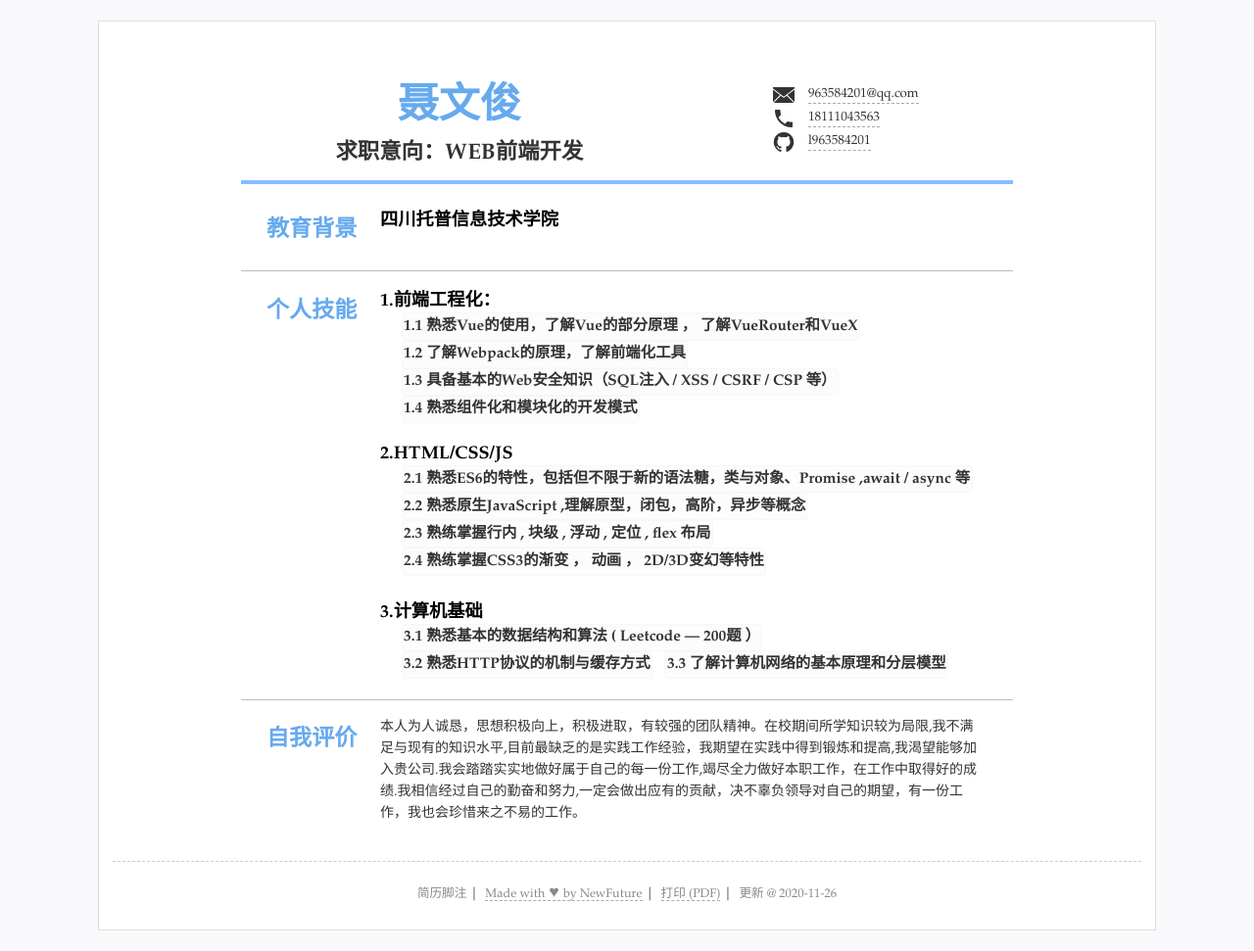
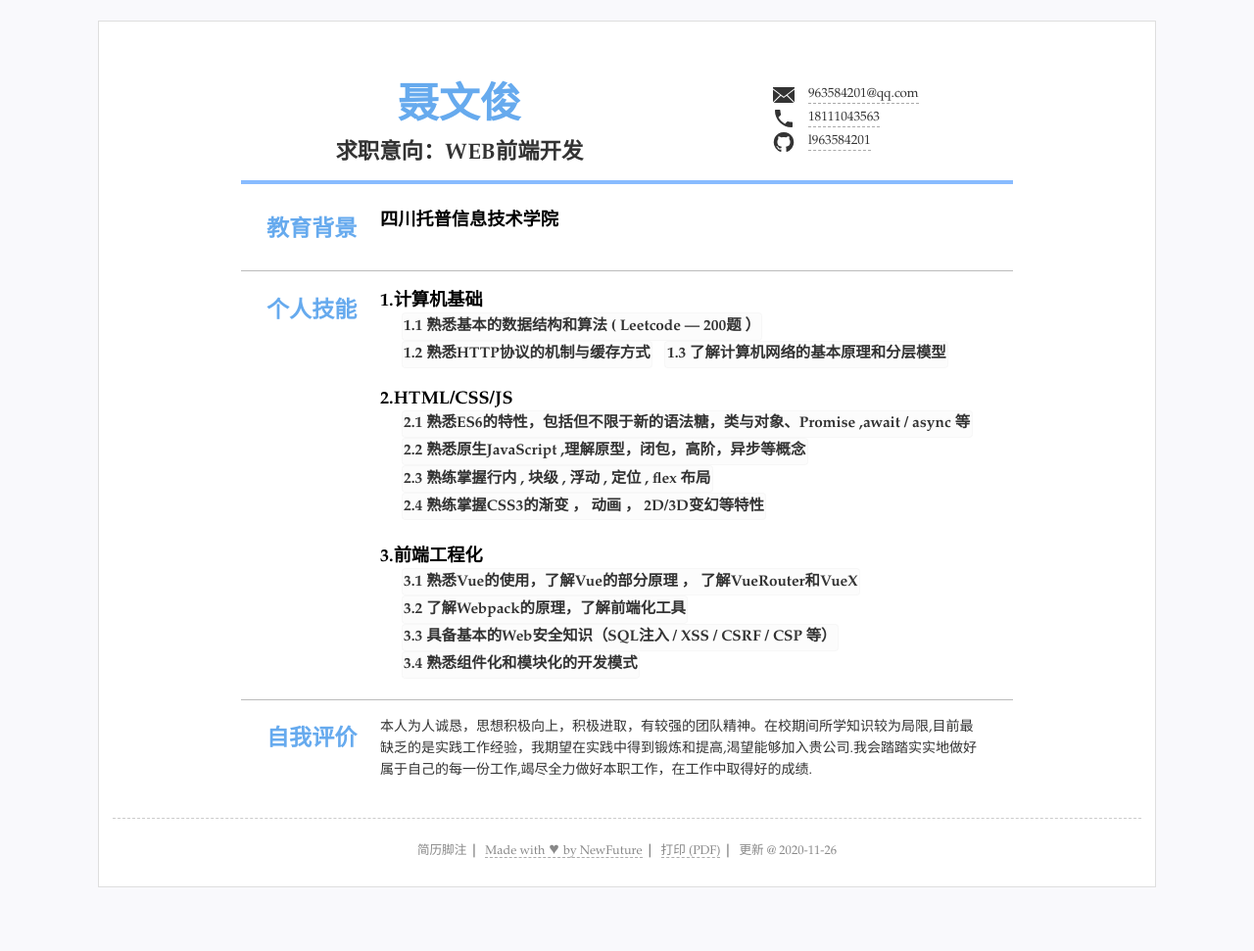
Before and after one commit to l963584201/CV, a Jekyll site: the page built from index.html, in a window 1280 px wide. Shown: the whole page at 98% size. Built offline with Jekyll 4.4.1, drawn with Linux system fonts in a browser that asks for light colours; after the commit the page ends 927 px from its top, so only the background shows below that.

Commit message:
Update resume.yml

```diff
--- a/_data/resume.yml
+++ b/_data/resume.yml
@@ -38,23 +38,23 @@ main: #简历主要内容，
 - type: skills
   name: "个人技能"
   content:
-  - title: 1.前端工程化：
+  - title: 1.计算机基础
     items: #itmems 可以小块的方式显示
-    - 1.1 熟悉Vue的使⽤，了解Vue的部分原理 ， 了解VueRouter和VueX
-    - 1.2 了解Webpack的原理，了解前端化⼯具
-    - 1.3 具备基本的Web安全知识（SQL注⼊ / XSS / CSRF / CSP 等）
-    - 1.4 熟悉组件化和模块化的开发模式
+    - 1.1 熟悉基本的数据结构和算法 ( Leetcode — 200题 ）
+    - 1.2 熟悉HTTP协议的机制与缓存⽅式
+    - 1.3 了解计算机⽹络的基本原理和分层模型
   - title: 2.HTML/CSS/JS
     items: #itmems 可以小块的方式显示
     - 2.1 熟悉ES6的特性，包括但不限于新的语法糖，类与对象、Promise ,await / async 等
     - 2.2 熟悉原⽣JavaScript ,理解原型，闭包，⾼阶，异步等概念
     - 2.3 熟练掌握⾏内 , 块级 , 浮动 , 定位 , flex 布局
     - 2.4 熟练掌握CSS3的渐变 ， 动画 ， 2D/3D变幻等特性
-  - title: 3.计算机基础
+  - title: 3.前端工程化
     items: #itmems 可以小块的方式显示
-    - 3.1 熟悉基本的数据结构和算法 ( Leetcode — 200题 ）
-    - 3.2 熟悉HTTP协议的机制与缓存⽅式
-    - 3.3 了解计算机⽹络的基本原理和分层模型
+    - 3.1 熟悉Vue的使⽤，了解Vue的部分原理 ， 了解VueRouter和VueX
+    - 3.2 了解Webpack的原理，了解前端化⼯具
+    - 3.3 具备基本的Web安全知识（SQL注⼊ / XSS / CSRF / CSP 等）
+    - 3.4 熟悉组件化和模块化的开发模式
 
 # - type: experience
 #   name: 经验
@@ -88,8 +88,7 @@ others: #其他列表显示
 - type: others #ID可以为空
   name: '自我评价'
   content: #选择需要的格式
-   - 本人为人诚恳，思想积极向上，积极进取，有较强的团队精神。在校期间所学知识较为局限,我不满足与现有的知识水平,目前最缺乏的是实践工作经验，我期望在实践中得到锻炼和提高,我渴望能够加入贵公司.我会踏踏实实地做好属于自己的每一份工作,竭尽全力做好本职工作，在工作中取得好的成绩.我相信经过自己的勤奋和努力,一定会做出应有的贡献，决不辜负领导对自己的期望，有一份工作，我也会珍惜来之不易的工作。
-
+  - 本人为人诚恳，思想积极向上，积极进取，有较强的团队精神。在校期间所学知识较为局限,目前最缺乏的是实践工作经验，我期望在实践中得到锻炼和提高,渴望能够加入贵公司.我会踏踏实实地做好属于自己的每一份工作,竭尽全力做好本职工作，在工作中取得好的成绩.
 #- type:
 #  name: '其他'
 #  content: #选择需要的格式
```
